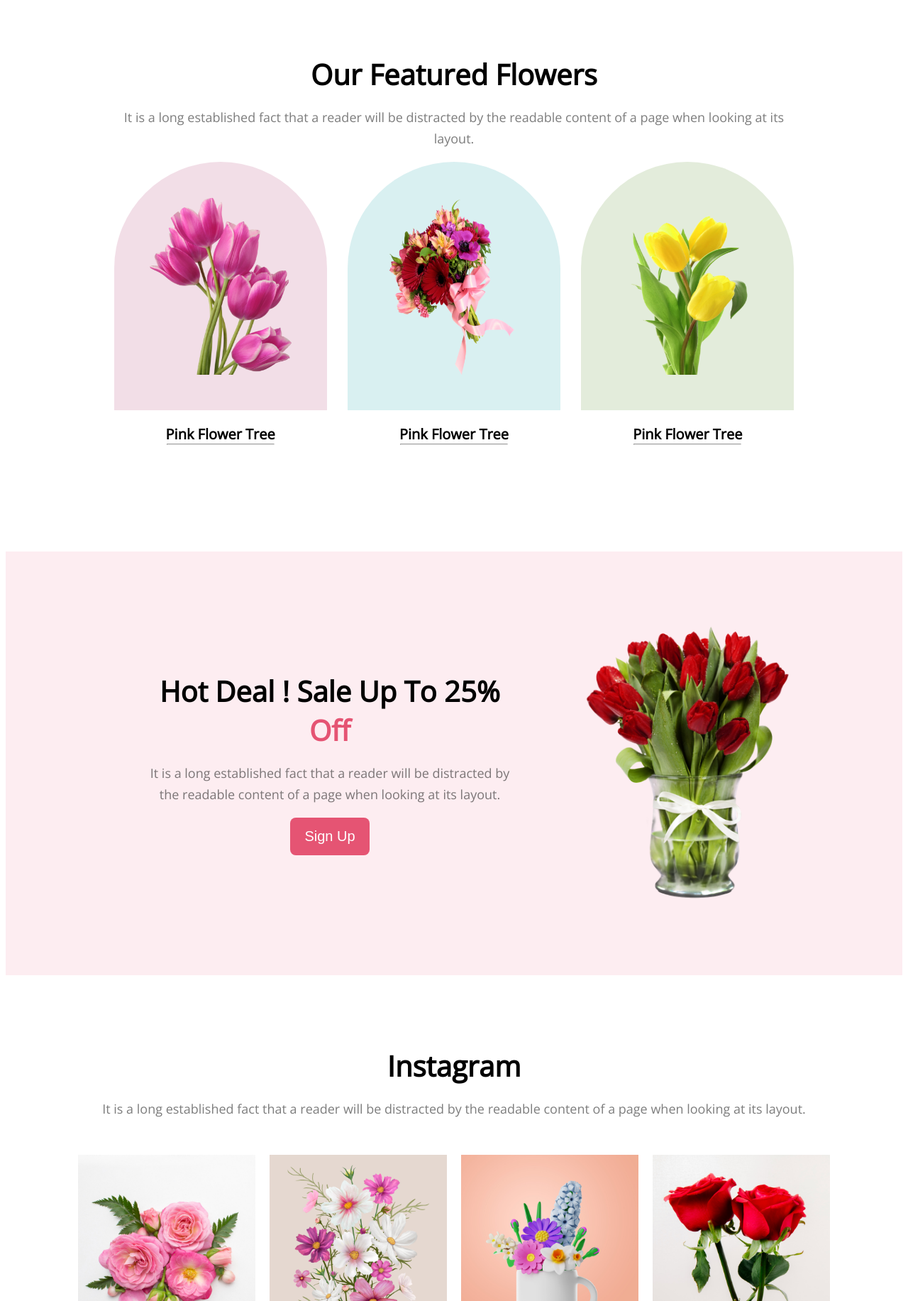
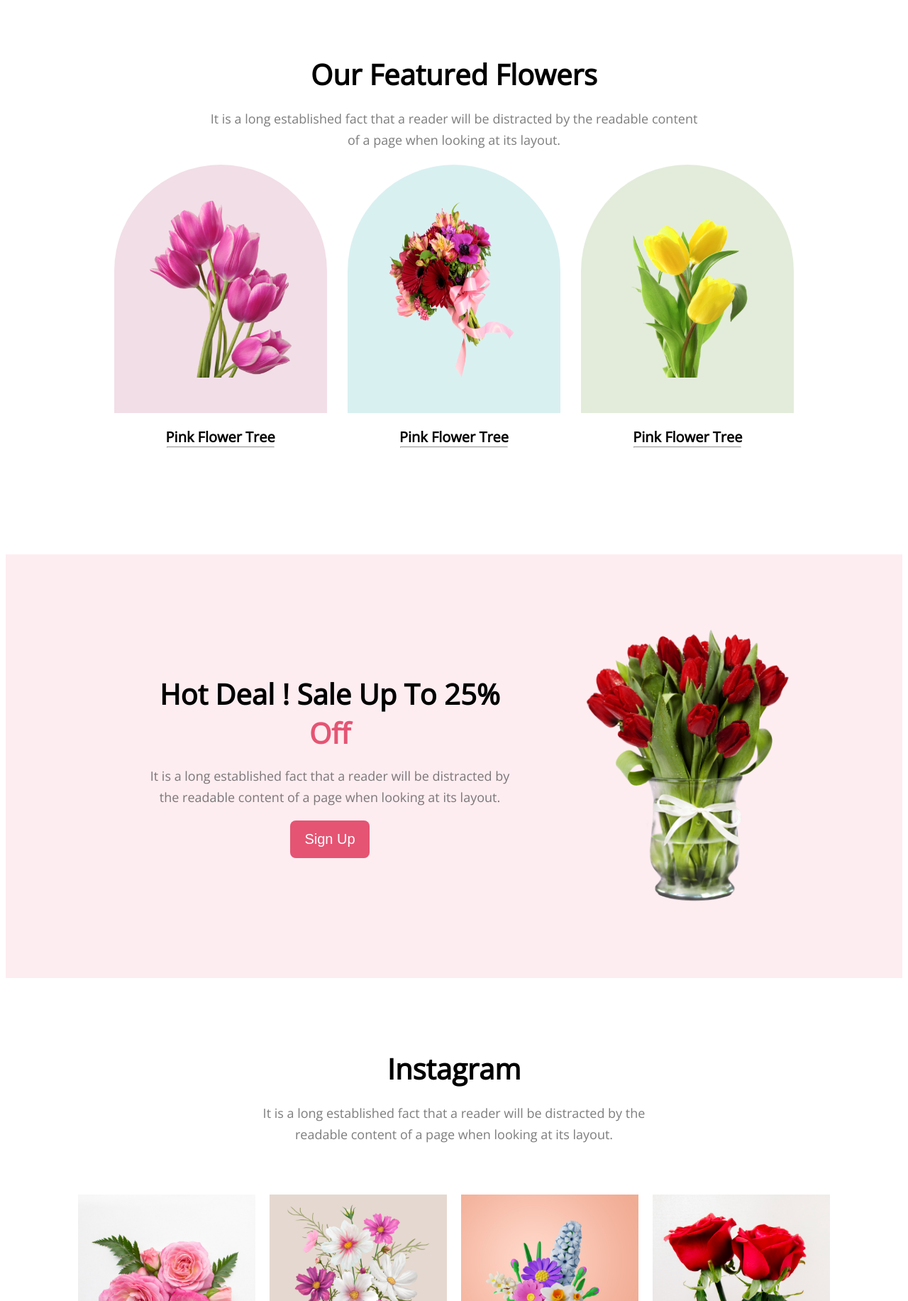
Before and after one commit to eliyasmah/flower-shop, a plain HTML site: page index.html in a window 1280 px wide. Shown: the part 680-2513 px from the top of the page at 71% size. Drawn offline with nearby package versions, Linux system fonts and the light colour scheme.

Commit message:
final commit

```diff
--- a/style.css
+++ b/style.css
@@ -47,6 +47,11 @@ header{
 .featured-flowers-container{
     padding:100px 150px 50px 150px;
     text-align: center;
+}
+.featured-flowers-container p{
+    width: 700px;
+    margin: 0 auto;
+    padding: 20px;
 }
 .featured-flowers{
     display: flex;
@@ -111,6 +116,11 @@ header{
 .instagram-container{
     padding: 0 100px;
     text-align: center;
+}
+.instagram-container p{
+    width: 600px;
+    margin: 0 auto;
+    padding: 20px;
 }
 .instagram-images{
     display: flex;
```
